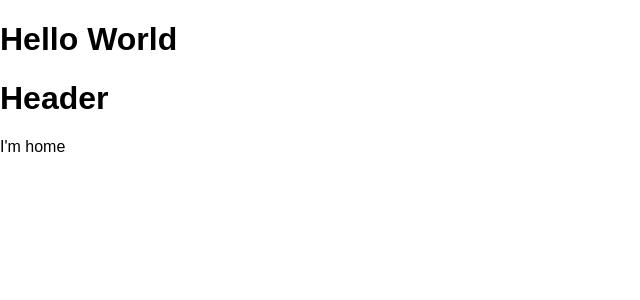
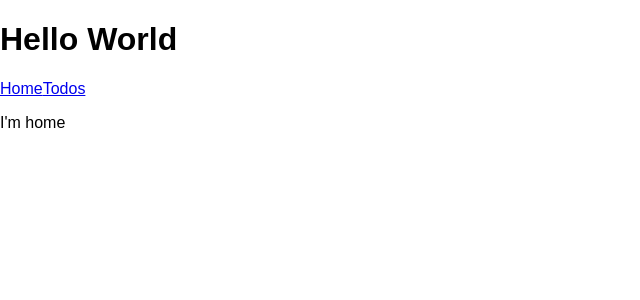
Before and after one commit to njang/GA-w08d02-todo-lab, a React (Create React App) app: page / in a window 1280 px wide. Shown: the top 300 px of the page, without its empty margins (0-640 px from the left). Built offline with nearby package versions, Linux system fonts and the light colour scheme.

Commit message:
Refactor to organize routes separately

```diff
--- a/src/App.js
+++ b/src/App.js
@@ -1,8 +1,6 @@
 import React, { Component } from 'react';
 import Header from './components/Header';
-import { Switch, Route } from 'react-router-dom';
-import Home from './components/Home';
-import TodosContainer from './containers/TodosContainer';
+import MyRoutes from './config/routes';
 
 class App extends Component {
   render() {
@@ -10,10 +8,7 @@ class App extends Component {
       <div className="App">
         <h1>Hello World</h1>
         <Header />
-        <Switch>
-        	<Route exact path='/' component={ Home }/>
-        	<Route path='/todos' component={ TodosContainer }/>
-        </Switch>
+        { MyRoutes }
       </div>
     );
   }
--- a/src/components/Header.js
+++ b/src/components/Header.js
@@ -1,13 +1,15 @@
-import React, { Component } from 'react';
+import React, {Component} from 'react';
+import {Link} from 'react-router-dom';
 
-class Header extends Component {
-  render() {
+class Header extends Component{
+  render(){
     return (
-      <div className="Header">
-      	<h1>Header</h1>
-      </div>
-    );
+      <header>
+        <Link to={'/'}>Home</Link>
+        <Link to={'/todos'}>Todos</Link>
+      </header>
+    )
   }
 }
 
-export default Header;
+export default Header
--- /dev/null
+++ b/src/config/routes.js
@@ -0,0 +1,11 @@
+import React, { Component } from 'react';
+import { Switch, Route } from 'react-router-dom';
+import Home from '../components/Home';
+import TodosContainer from '../containers/TodosContainer';
+
+export default (
+  <Switch>
+    <Route exact path='/' component={ Home } />
+    <Route path='/todos' component={ TodosContainer } />
+  </Switch>
+)
```
